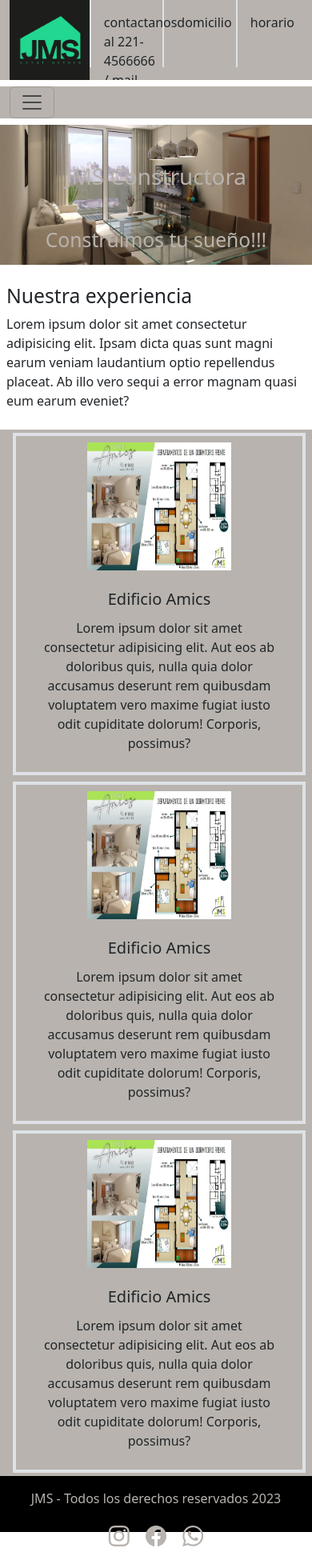
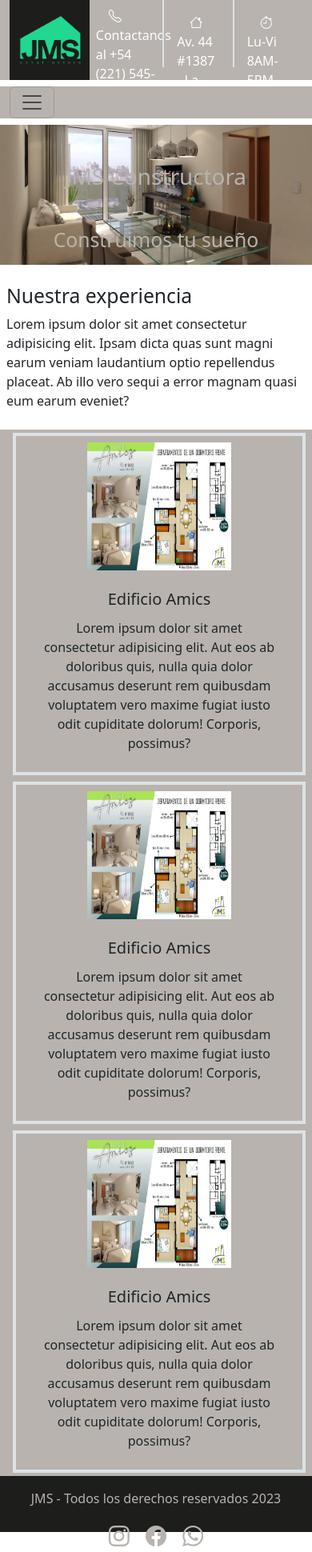
Before and after one commit to lfontanari/PF_FONTANARI, a plain HTML site: page index.html in a window 390 px wide. Shown: the whole page at 80% size. Drawn offline with nearby package versions, Linux system fonts and the light colour scheme.

Commit message:
responsive contacto

```diff
--- a/CSS/style.css
+++ b/CSS/style.css
@@ -41,6 +41,8 @@
        grid-template-columns: 1fr;
        text-align: center;
     }
+
+
 }
 /* =========================================================================== */
 /* Header */
@@ -54,6 +56,8 @@ li {
    justify-content: space-around;
 }
 */
+
+
 .verde-jms {
     color:rgb(34, 217, 145) ;
 }
@@ -100,7 +104,10 @@ li {
 header{
     overflow: hidden;
     grid-area: header;
-    background-color:rgb(184, 179, 174) ;
+
+    background-color:rgb(29,29,27);
+    color: white;
+
     height: 100px;
     width: 100%;
 
@@ -161,8 +168,8 @@ section {
 
 }
 
-footer {
-    background-color: black;
+footer  {
+    background-color:rgb(29,29,27);
     min-height: 70px;
     grid-area: footer;
     width: 100%;
@@ -241,3 +248,11 @@ footer p {
     display: grid;
     grid-template-columns: 2fr 1fr;
 }
+
+.dropdown-menu a {
+
+    display: block;
+    color: rgb(184, 179, 174);
+    text-align: center;
+    padding: 2px 2px;
+}
--- a/index.html
+++ b/index.html
@@ -22,9 +22,14 @@
 <header class="container-fluid d-flex  justify-content-space-center">
 
         <img  src="images/Logos/logo-jms.jpeg" alt="JMS"  >
-        <p class="border-start border-2 p-3 w-25"> contactanos al 221-4566666 / mail</p>
-        <p class="border-start border-2 p-3 w-25"> domicilio </p>
-        <p class="border-start border-2 p-3 w-25"> horario</p>
+        <div class="p-2 w-25">
+        <p> <i class="bi bi-telephone p-3"></i>Contactanos al +54 (221) 545-0753</p>
+        <p> <i class="bi bi-envelope p-3"> </i>jmsconstructora@yahoo.com</p>
+        </div>
+        <!--<p class="border-start border-2 p-3 w-25"> contactanos al 221-4566666 / mail</p> -->
+        <p class="border-start border-2 p-3 w-25"> <i class="bi bi-house p-3"></i> Av. 44 #1387 - La Plata</p>
+        <p class="border-start border-2 p-3 w-25"> <i class="bi bi-stopwatch p-3"></i>Lu-Vi 8AM-5PM</p>
+
 </header>
 <!-- FIN HEADER -->
 
@@ -80,7 +85,7 @@
 
       <h1 class="p-3 fs-1 pt-5">JMS Constructora</h1>
 
-      <p><h2 class="p-3 fs-2 pt-3"> Construimos tu sueño!!! </h2></p>
+      <p><h2 class="p-3 fs-2 pt-3"> Construimos tu sueño </h2></p>
 
 
     </section>
@@ -148,10 +153,10 @@
 <footer class="w-100 d-flex align-items-center justify-content-center flex-wrap">
    <p class="fs-6 pt-3 px-3">JMS - Todos los derechos reservados 2023   </p>
    <div id="iconos">
-    <a href="https://instagram.com/jmsconstructora?igshid=YmMyMTA2M2Y="><i class="bi bi-instagram"></i></a>
+    <a href="https://www.instagram.com/jmsconstructora/" target="_blank"> <i class="bi bi-instagram"></i></a>
     <a href="#"><i class="bi bi-facebook"></i></a>
-    <a href="#"><i class="bi bi-whatsapp"></i></a>
-   </div>
+    <a href="https://wa.me/542215450753?text=¡Estoy+interesado!" target="_blank"> <i class="bi bi-whatsapp"></i></a>
+  </div>
 </footer>
 <!-- FIN FOOTER-->
 
```
Also changed, not shown: contacto.html (+19 -10 lines), obrasRealizadas.html (+3 -3 lines), proyectos.html (+3 -3 lines), servicios.html (+3 -3 lines).
